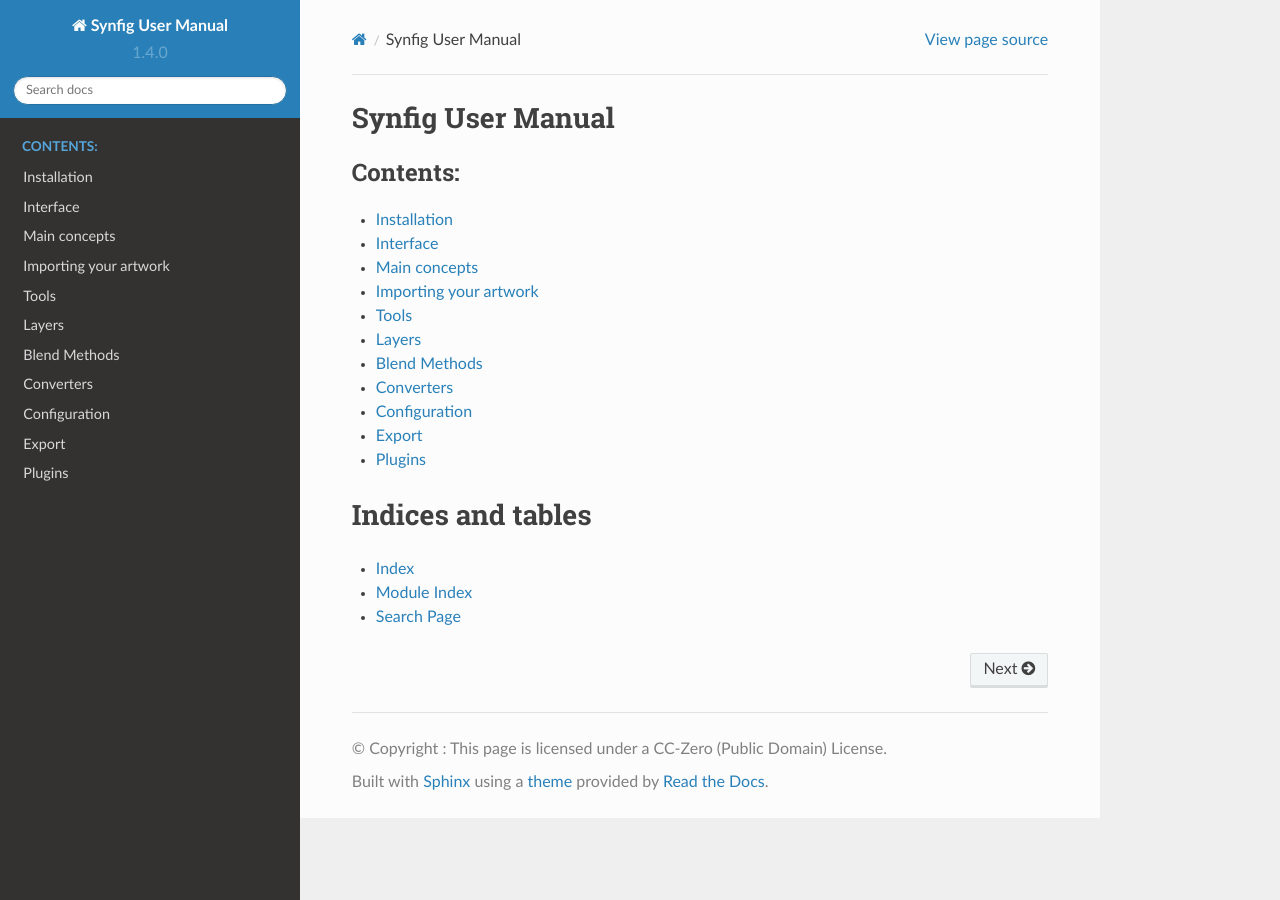
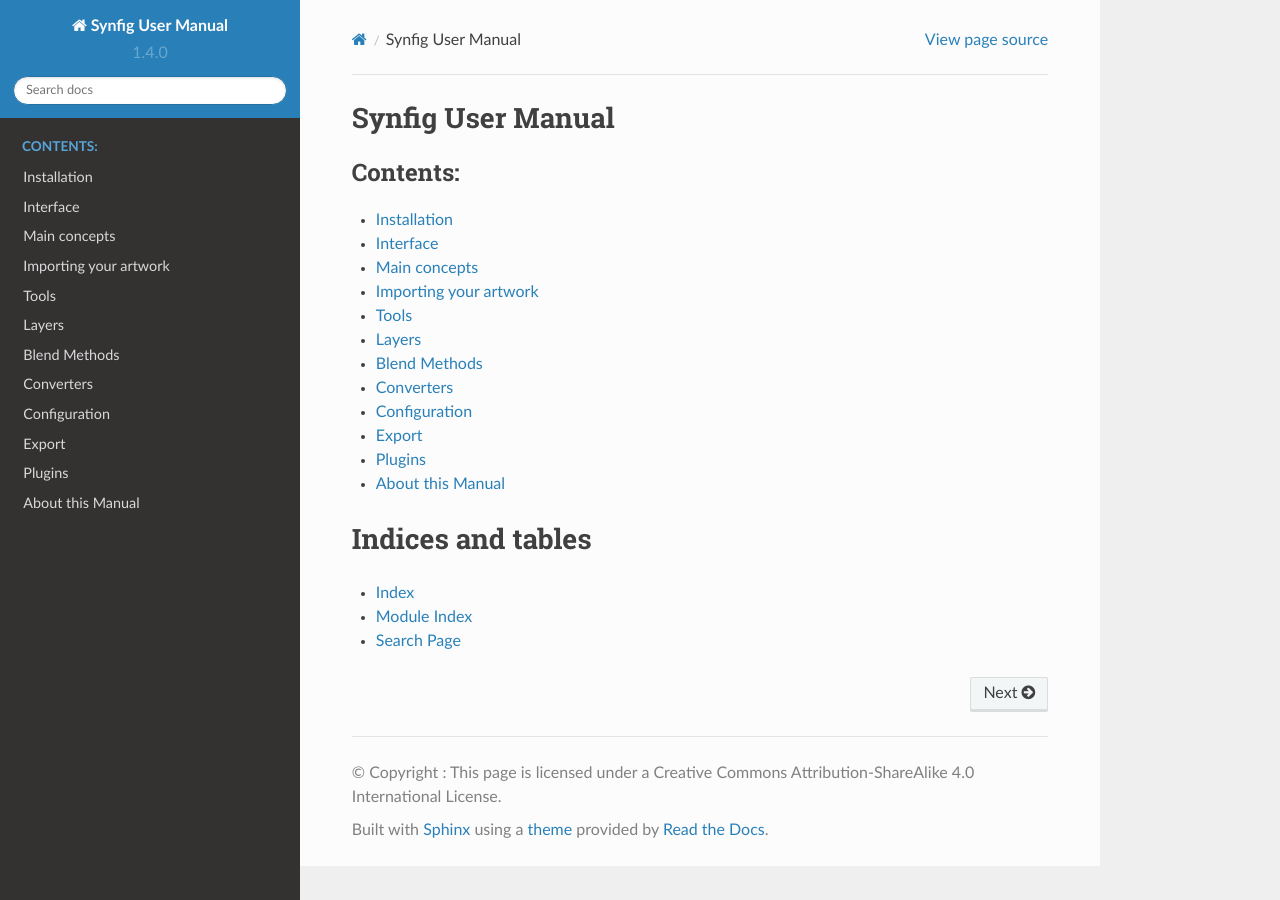
Before and after one commit to synfig/synfig-docs, a Sphinx documentation site: the page built from source/index.rst, in a window 1280 px wide. Built offline with Sphinx 7.4.7 and the Read the Docs theme 2.0.0, drawn with Linux system fonts in a browser that asks for light colours.

Commit message:
Change license to CC-BY-SA, add list of contributors

```diff
--- a/source/conf.py
+++ b/source/conf.py
@@ -51,8 +51,8 @@
 
 # General information about the project.
 project = u'Synfig User Manual'
-copyright = u': This page is licensed under a CC-Zero (Public Domain) License'
-author = u'Synfig Community'
+copyright = u': This page is licensed under a Creative Commons Attribution-ShareAlike 4.0 International License'
+author = u'Synfig Documentation Team'
 
 # The version info for the project you're documenting, acts as replacement for
 # |version| and |release|, also used in various other places throughout the
--- a/source/index.rst
+++ b/source/index.rst
@@ -21,6 +21,7 @@
    configuration.rst
    export.rst
    plugins.rst
+   about.rst
 
 
 
```
Also changed, not shown: source/about.rst (added, +42 -0 lines), 1 other file.
